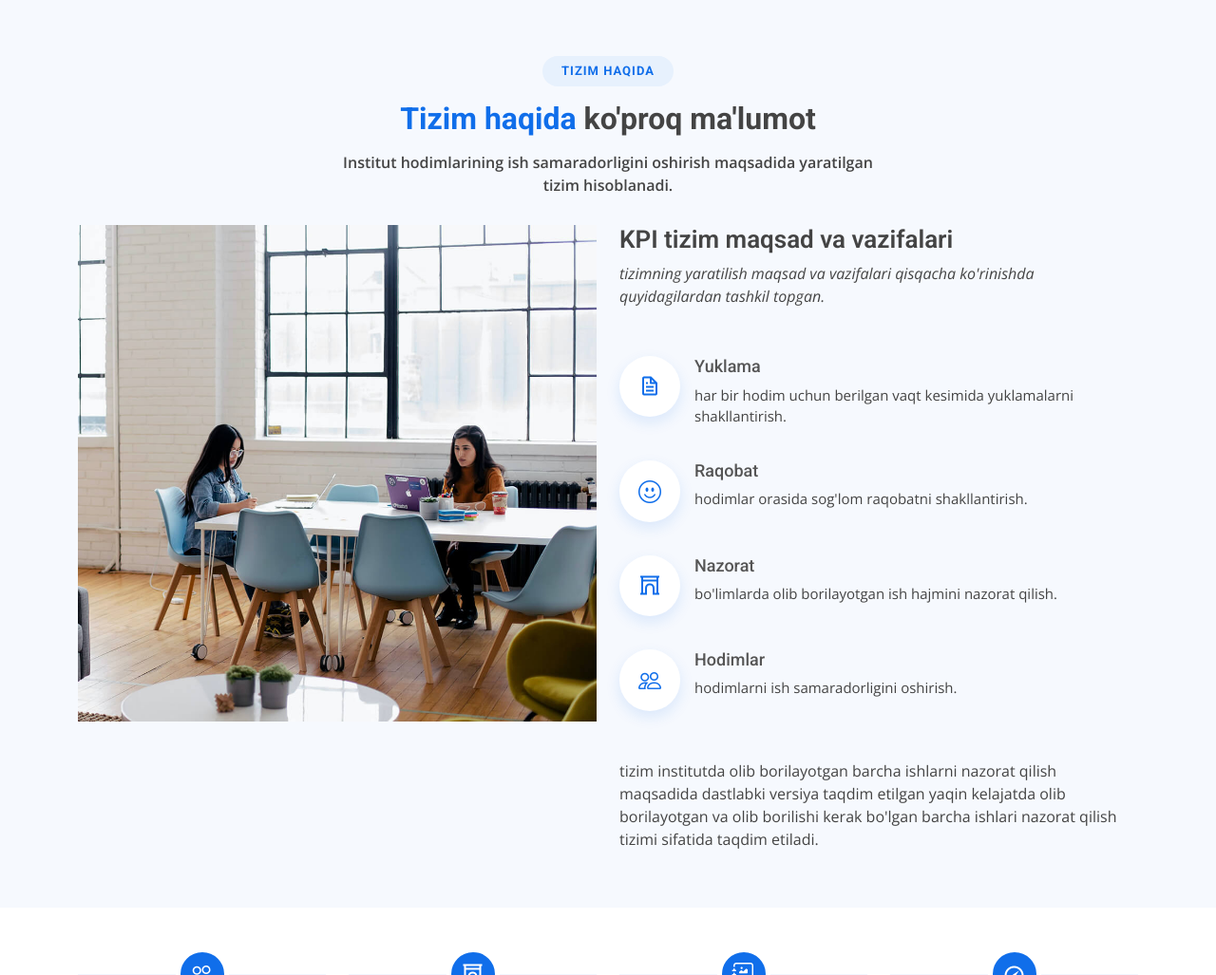
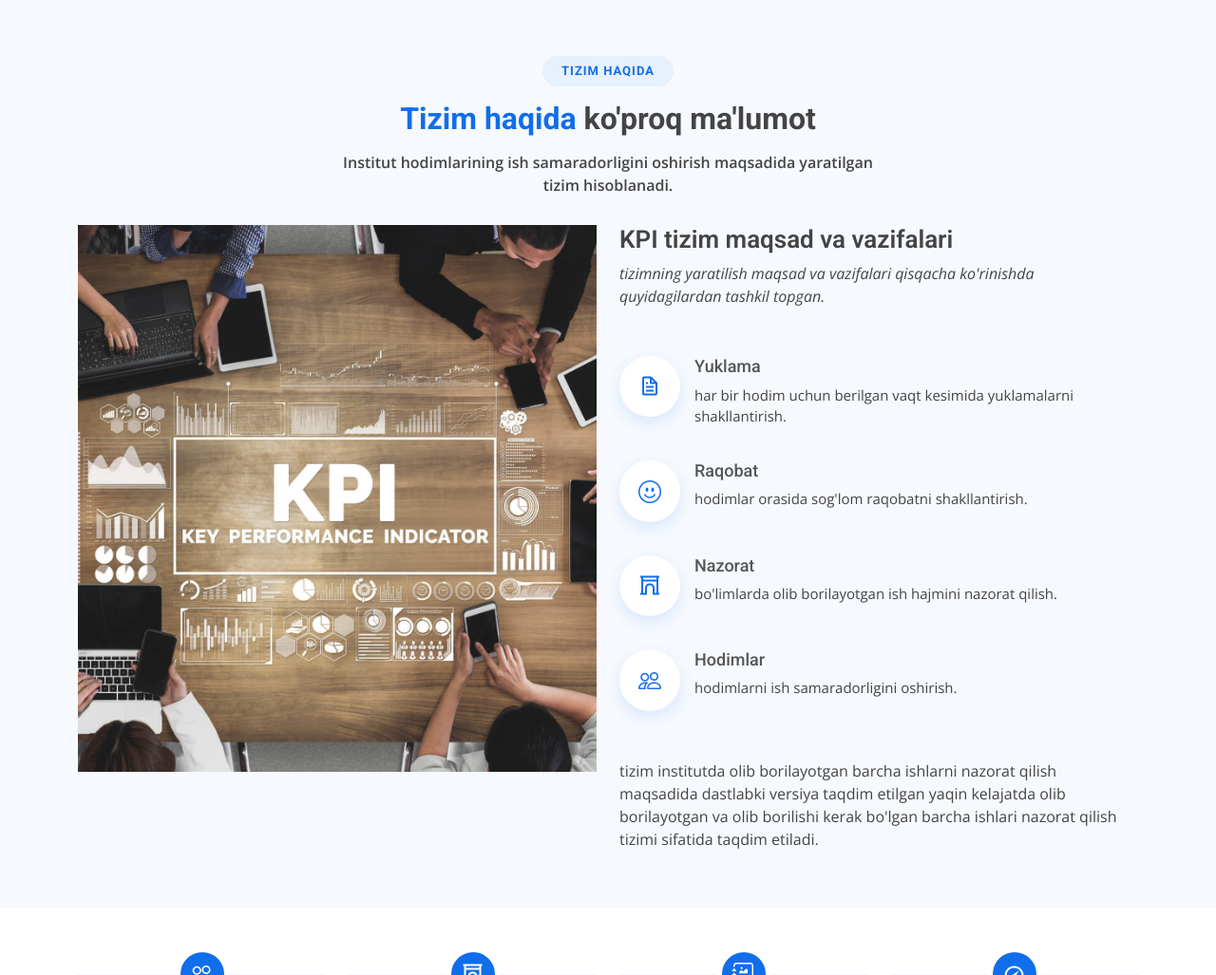
Before and after one commit to uzfin/kpi, a Django app: page / in a window 1280 px wide. Shown: the part 727-1754 px from the top of the page at 95% size. Run offline with Django 5.2, Linux system fonts and the light colour scheme; data comes from the database, SQL or seed files in the repository; data that the repository does not hold is empty; parts of the project's set-up code (start-up, migrations or seed data) failed here and were passed over; some libraries are stand-ins or nearby versions.

Commit message:
about image for landing page

```diff
--- a/templates/landing.html
+++ b/templates/landing.html
@@ -159,7 +159,7 @@
 
         <div class="row">
           <div class="col-lg-6" data-aos="fade-right" data-aos-delay="100">
-            <img src="{% static "assets/img/about.jpg" %}" class="img-fluid" alt="">
+            <img src="{% static "assets/img/kpi.jpg" %}" class="img-fluid" alt="">
           </div>
           <div class="col-lg-6 pt-4 pt-lg-0 content d-flex flex-column justify-content-center" data-aos="fade-up" data-aos-delay="100">
             <h3>KPI tizim maqsad va vazifalari</h3>
```
Also changed, not shown: static/assets/img/image.png (added), static/assets/img/image0.png (added), static/assets/img/image1.png (added), static/assets/img/kpi.jpg (added).
